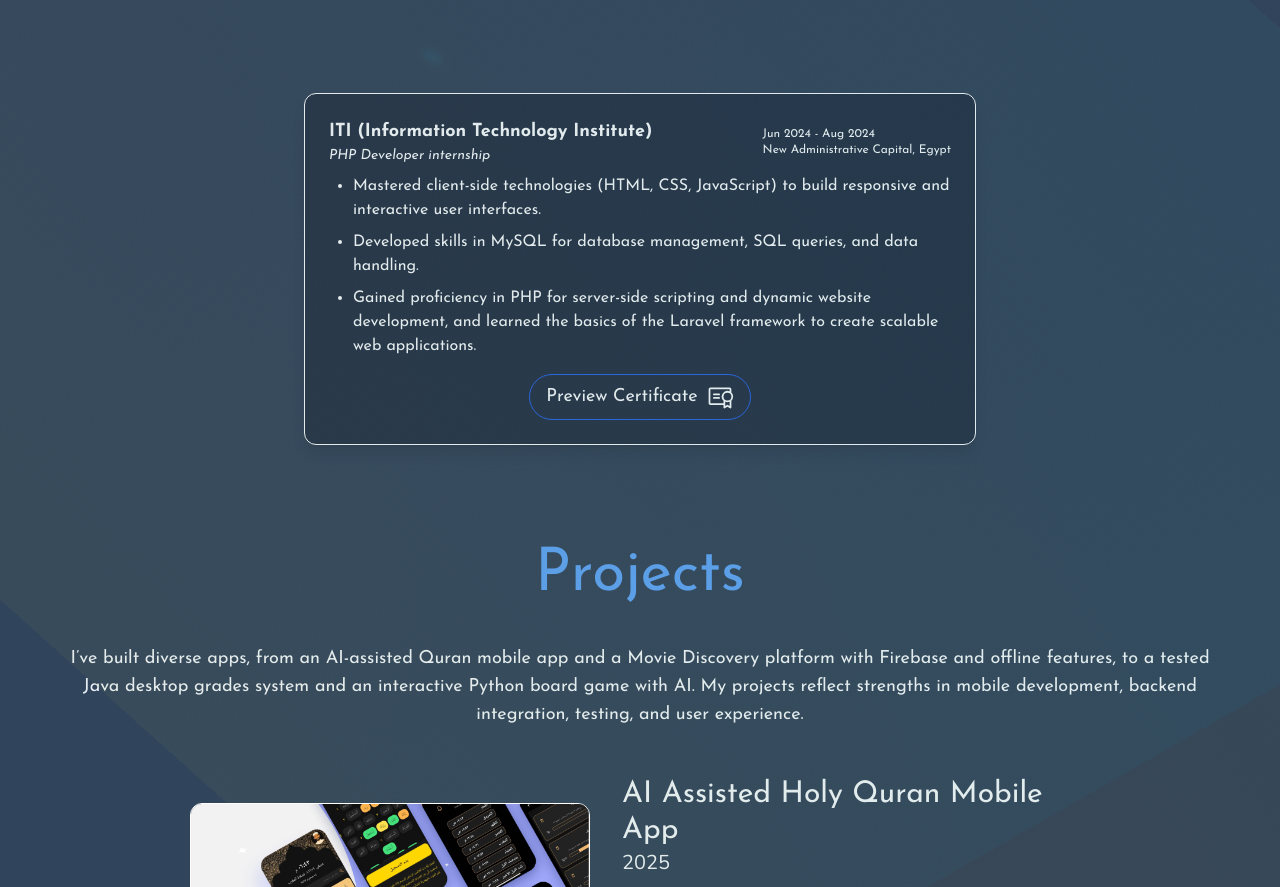
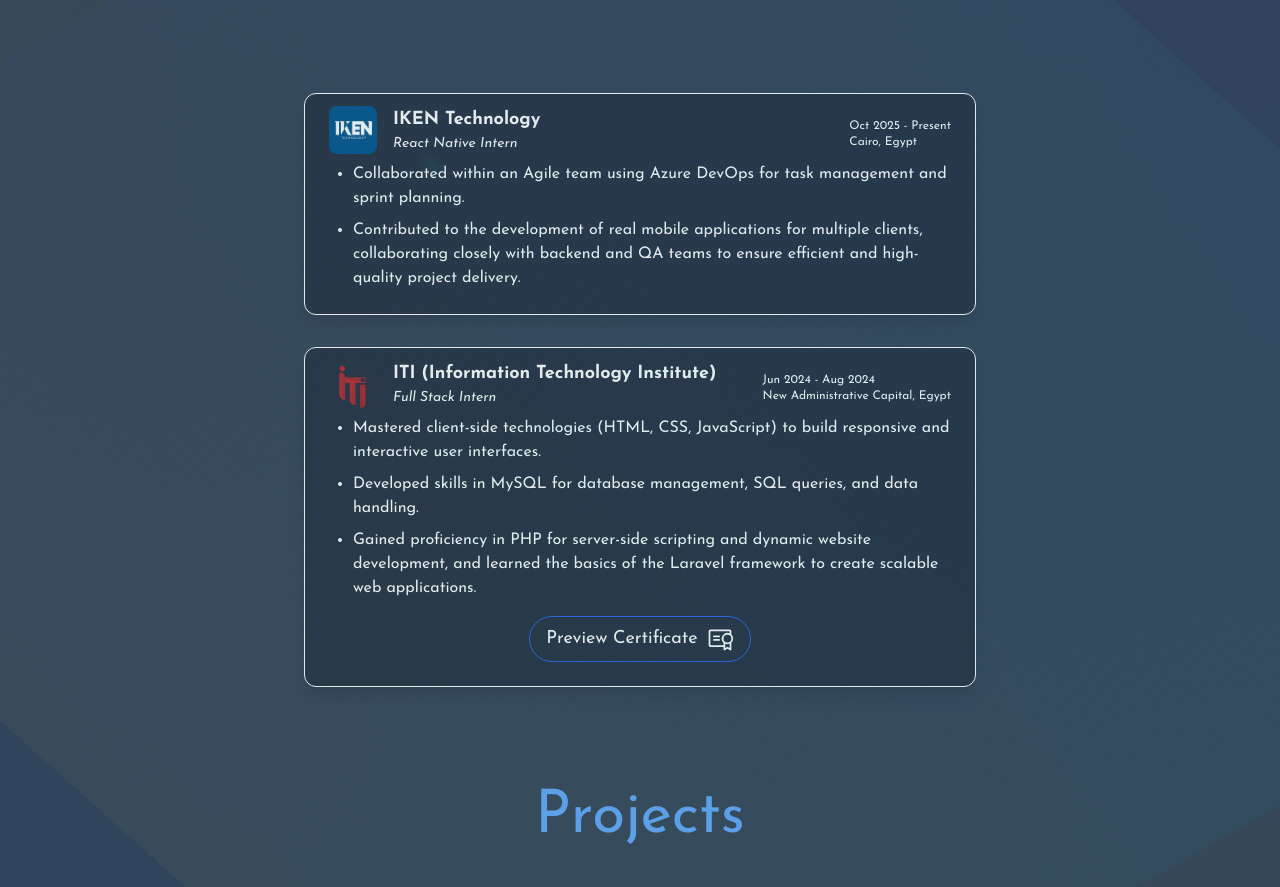
Before and after one commit to mohamed-khaled-xv/MK-Portfolio, a React (Vite) app: page / in a window 1280 px wide. Shown: the part 2329-3216 px from the top of the page. Built offline with nearby package versions, Linux system fonts and the light colour scheme.

Commit message:
updated the experience section

```diff
--- a/src/components/experienceSection/AllExperiences.jsx
+++ b/src/components/experienceSection/AllExperiences.jsx
@@ -1,35 +1,42 @@
 
-import { PiCertificate } from "react-icons/pi";
+import ExperienceCard from "./ExperienceCard";
+import ikenLogo from "../../assets/iken-logo.png";
+import itiLogo from "../../assets/iti-logo.png";
 
 const AllExperiences = () => {
+  const experiences = [
+    {
+      companyName: "IKEN Technology",
+      position: "React Native Intern",
+      duration: "Oct 2025 - Present",
+      location: "Cairo, Egypt",
+      description: [
+        "Collaborated within an Agile team using Azure DevOps for task management and sprint planning.",
+        "Contributed to the development of real mobile applications for multiple clients, collaborating closely with backend and QA teams to ensure efficient and high-quality project delivery.",
+      ],
+      logo: ikenLogo,
+    },
+    {
+      companyName: "ITI (Information Technology Institute)",
+      position: "Full Stack Intern",
+      duration: "Jun 2024 - Aug 2024",
+      location: "New Administrative Capital, Egypt",
+      description: [
+        "Mastered client-side technologies (HTML, CSS, JavaScript) to build responsive and interactive user interfaces.",
+        "Developed skills in MySQL for database management, SQL queries, and data handling.",
+        "Gained proficiency in PHP for server-side scripting and dynamic website development, and learned the basics of the Laravel framework to create scalable web applications.",
+      ],
+      logo: itiLogo,
+      certificateUrl:
+        "https://drive.google.com/file/d/1HCTE2cyRyJzA0a1-7JCu6uYzil-765ol/view?usp=sharing",
+    },
+  ];
+
   return (
-    <div className="bg-[#232d3f] rounded-xl p-6 mt-8 shadow-lg border border-lightBrown max-w-2xl mx-auto">
-      <div className="flex flex-col md:flex-row md:justify-between md:items-center mb-2">
-        <div>
-          <span className="font-bold text-lg text-white">ITI (Information Technology Institute)</span>
-          <div className="italic text-lightBrown text-sm">PHP Developer internship</div>
-        </div>
-        <div className="text-right md:text-left">
-          <div className="text-xs text-lightBrown">Jun 2024 - Aug 2024</div>
-          <div className="text-xs text-lightBrown">New Administrative Capital, Egypt</div>
-        </div>
-      </div>
-      <ul className="list-disc ml-6 text-white text-base space-y-2">
-        <li>Mastered client-side technologies (HTML, CSS, JavaScript) to build responsive and interactive user interfaces.</li>
-        <li>Developed skills in MySQL for database management, SQL queries, and data handling.</li>
-        <li>Gained proficiency in PHP for server-side scripting and dynamic website development, and learned the basics of the Laravel framework to create scalable web applications.</li>
-      </ul>
-      <div className="flex gap-4 mt-4 justify-center">
-        <a
-          href="https://drive.google.com/file/d/1HCTE2cyRyJzA0a1-7JCu6uYzil-765ol/view?usp=sharing"
-          target="_blank"
-          rel="noopener noreferrer"
-          className="border border-primaryblue rounded-full py-2 px-4 text-lg flex gap-2 items-center hover:bg-primaryblue transition-all duration-500 cursor-pointer text-white"
-        >
-          Preview Certificate
-          <PiCertificate className="text-[28px]" />
-        </a>
-      </div>
+    <div>
+      {experiences.map((experience, index) => (
+        <ExperienceCard key={index} {...experience} />
+      ))}
     </div>
   );
 };
--- /dev/null
+++ b/src/components/experienceSection/ExperienceCard.jsx
@@ -0,0 +1,80 @@
+import { PiCertificate } from "react-icons/pi";
+import PropTypes from "prop-types";
+
+const ExperienceCard = ({
+  companyName,
+  position,
+  duration,
+  location,
+  description,
+  certificateUrl,
+  logo,
+}) => {
+  return (
+    <div className="bg-[#232d3f] rounded-xl p-6 mt-8 shadow-lg border border-lightBrown max-w-2xl mx-auto">
+      <div className="flex flex-col md:flex-row md:justify-between md:items-start gap-4 mb-2">
+        {/* Company Logo and Info */}
+        <div className="flex mt-[-12px] gap-4 items-start">
+          {logo && (
+            <img
+              src={logo}
+              alt={companyName}
+              className="w-12 h-12 object-contain rounded-lg"
+            />
+          )}
+          <div>
+            <span className="font-bold text-lg text-white">{companyName}</span>
+            <div className="italic text-lightBrown text-sm">{position}</div>
+          </div>
+        </div>
+
+        {/* Duration and Location */}
+        <div className="text-right md:text-left">
+          <div className="text-xs text-lightBrown">{duration}</div>
+          <div className="text-xs text-lightBrown">{location}</div>
+        </div>
+      </div>
+
+      {/* Description */}
+      <ul className="list-disc ml-6 text-white text-base space-y-2">
+        {Array.isArray(description) ? (
+          description.map((item, index) => (
+            <li key={index}>{item}</li>
+          ))
+        ) : (
+          <li>{description}</li>
+        )}
+      </ul>
+
+      {/* Certificate Button */}
+      {certificateUrl && (
+        <div className="flex gap-4 mt-4 justify-center">
+          <a
+            href={certificateUrl}
+            target="_blank"
+            rel="noopener noreferrer"
+            className="border border-primaryblue rounded-full py-2 px-4 text-lg flex gap-2 items-center hover:bg-primaryblue transition-all duration-500 cursor-pointer text-white"
+          >
+            Preview Certificate
+            <PiCertificate className="text-[28px]" />
+          </a>
+        </div>
+      )}
+    </div>
+  );
+};
+
+ExperienceCard.propTypes = {
+  companyName: PropTypes.string.isRequired,
+  position: PropTypes.string.isRequired,
+  duration: PropTypes.string.isRequired,
+  location: PropTypes.string.isRequired,
+  description: PropTypes.oneOfType([
+    PropTypes.string,
+    PropTypes.arrayOf(PropTypes.string),
+  ]).isRequired,
+  certificateUrl: PropTypes.string,
+  logo: PropTypes.string,
+};
+
+export default ExperienceCard;
```
Also changed, not shown: src/assets/iken-logo.png (added), src/assets/iti-logo.png (added).
